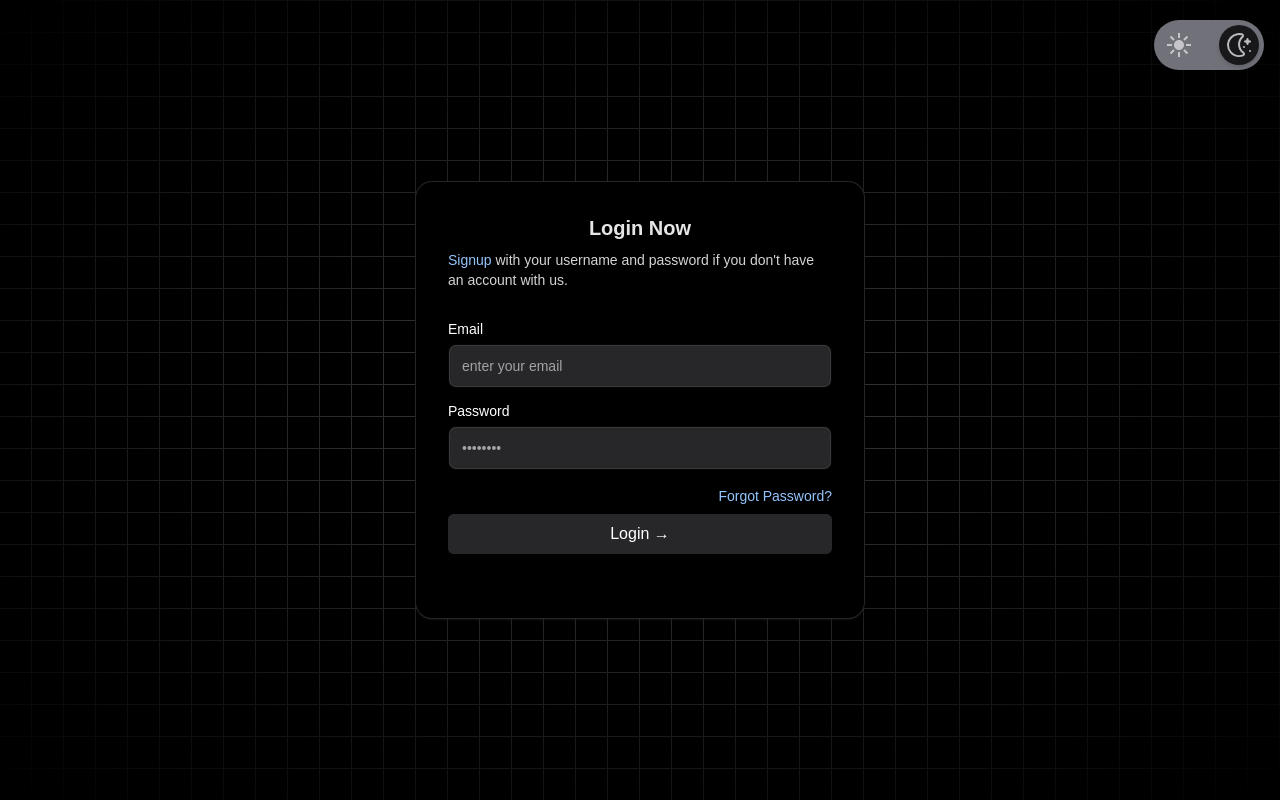
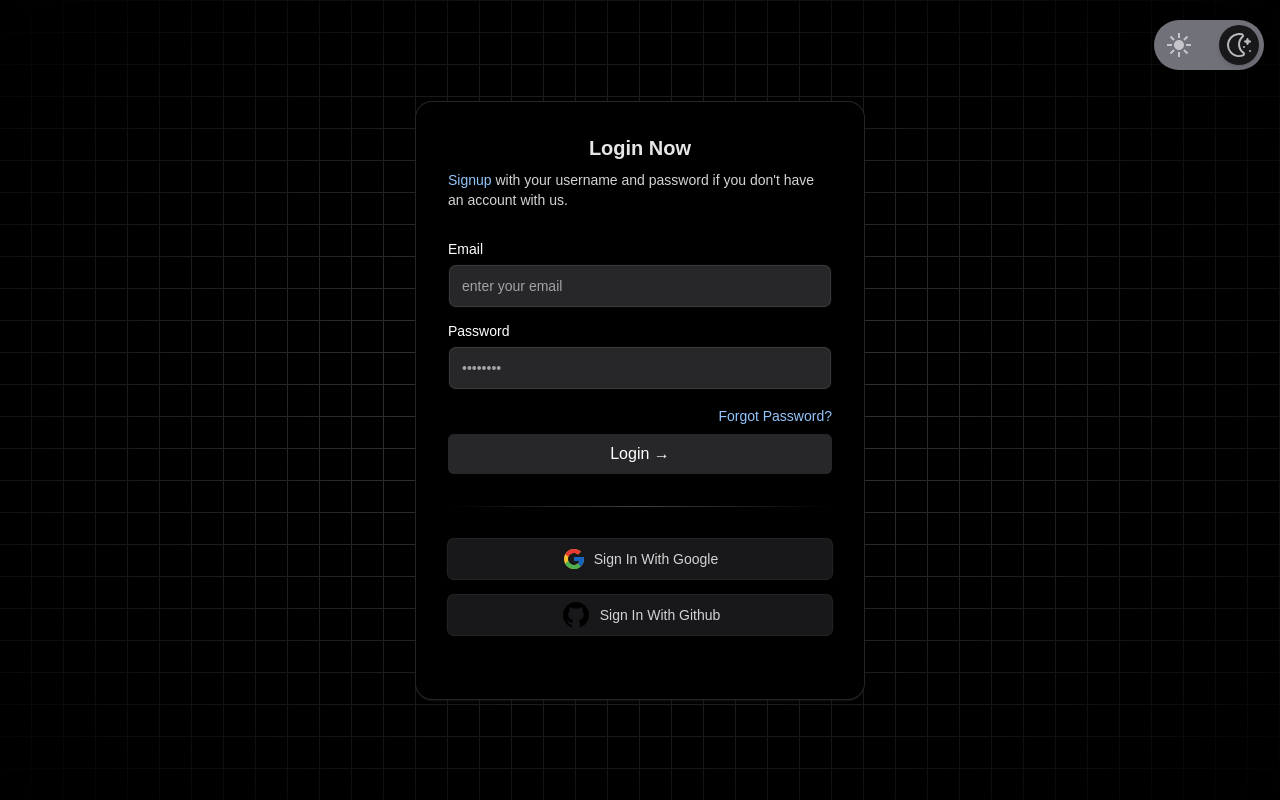
Before and after one commit to himanshuverma8/nextjs_auth, a Next.js app: page /login in a window 1280 px wide. Built offline with nearby package versions, Linux system fonts and the light colour scheme.

Commit message:
add signIn function from next-auth/react and add sign in with google and sign with github using nextauth

```diff
--- a/src/app/login/page.tsx
+++ b/src/app/login/page.tsx
@@ -7,11 +7,6 @@ import { Label } from "@/components/ui/label";
 import { Input } from "@/components/ui/input";
 import { cn } from "@/lib/utils";
 import { ToastContainer, toast } from 'react-toastify';
-import {
-  IconBrandGithub,
-  IconBrandGoogle,
-  IconBrandOnlyfans,
-} from "@tabler/icons-react";
 import DarkModeButton from "@/components/ui/darkmodeButton";
 import Spinner from "@/components/ui/spinner";
 // Define a type for user
@@ -21,7 +16,7 @@ interface User {
   password: string;
   username: string;
 }
-
+import { signIn } from 'next-auth/react';
 
 export default function LoginPage() {
   const router = useRouter();
@@ -140,40 +135,36 @@ export default function LoginPage() {
   <BottomGradient />
 </button>
 
-   {/* <div className="bg-gradient-to-r from-transparent via-neutral-300 dark:via-neutral-700 to-transparent my-8 h-[1px] w-full" />
+   <div className="bg-gradient-to-r from-transparent via-neutral-300 dark:via-neutral-700 to-transparent my-8 h-[1px] w-full" />
 
    <div className="flex flex-col space-y-4">
     <button
-       className=" relative group/btn flex space-x-2 items-center justify-start px-4 w-full text-black rounded-md h-10 font-medium shadow-input bg-gray-50 dark:bg-zinc-900 dark:shadow-[0px_0px_1px_1px_var(--neutral-800)]"
-       type="submit"
+      type="button"
+      onClick={() => signIn('google')}
+      className="relative group/btn flex space-x-2 items-center justify-center px-4 w-full text-black rounded-md h-10 font-medium shadow-input bg-gray-50 dark:bg-zinc-900 dark:shadow-[0px_0px_1px_1px_var(--neutral-800)]"
     >
-       <IconBrandGithub className="h-4 w-4 text-neutral-800 dark:text-neutral-300" />
+     <svg xmlns="http://www.w3.org/2000/svg" x="0px" y="0px" width="24" height="24" viewBox="0 0 48 48">
+<path fill="#fbc02d" d="M43.611,20.083H42V20H24v8h11.303c-1.649,4.657-6.08,8-11.303,8c-6.627,0-12-5.373-12-12	s5.373-12,12-12c3.059,0,5.842,1.154,7.961,3.039l5.657-5.657C34.046,6.053,29.268,4,24,4C12.955,4,4,12.955,4,24s8.955,20,20,20	s20-8.955,20-20C44,22.659,43.862,21.35,43.611,20.083z"></path><path fill="#e53935" d="M6.306,14.691l6.571,4.819C14.655,15.108,18.961,12,24,12c3.059,0,5.842,1.154,7.961,3.039	l5.657-5.657C34.046,6.053,29.268,4,24,4C16.318,4,9.656,8.337,6.306,14.691z"></path><path fill="#4caf50" d="M24,44c5.166,0,9.86-1.977,13.409-5.192l-6.19-5.238C29.211,35.091,26.715,36,24,36	c-5.202,0-9.619-3.317-11.283-7.946l-6.522,5.025C9.505,39.556,16.227,44,24,44z"></path><path fill="#1565c0" d="M43.611,20.083L43.595,20L42,20H24v8h11.303c-0.792,2.237-2.231,4.166-4.087,5.571	c0.001-0.001,0.002-0.001,0.003-0.002l6.19,5.238C36.971,39.205,44,34,44,24C44,22.659,43.862,21.35,43.611,20.083z"></path>
+</svg>
       <span className="text-neutral-700 dark:text-neutral-300 text-sm">
-         GitHub
+        Sign In With Google
       </span>
       <BottomGradient />
     </button>
      <button
-       className=" relative group/btn flex space-x-2 items-center justify-start px-4 w-full text-black rounded-md h-10 font-medium shadow-input bg-gray-50 dark:bg-zinc-900 dark:shadow-[0px_0px_1px_1px_var(--neutral-800)]"
-       type="submit"
+      type="button"
+      onClick={() => signIn('github')}
+      className="relative group/btn flex space-x-2 items-center justify-center px-4 w-full text-black rounded-md h-10 font-medium shadow-input bg-gray-50 dark:bg-zinc-900 dark:shadow-[0px_0px_1px_1px_var(--neutral-800)]"
     >
-       <IconBrandGoogle className="h-4 w-4 text-neutral-800 dark:text-neutral-300" />
+     <svg xmlns="http://www.w3.org/2000/svg" x="0px" y="0px" width="32" height="32" viewBox="0 0 64 64">
+<path d="M32 6C17.641 6 6 17.641 6 32c0 12.277 8.512 22.56 19.955 25.286-.592-.141-1.179-.299-1.755-.479V50.85c0 0-.975.325-2.275.325-3.637 0-5.148-3.245-5.525-4.875-.229-.993-.827-1.934-1.469-2.509-.767-.684-1.126-.686-1.131-.92-.01-.491.658-.471.975-.471 1.625 0 2.857 1.729 3.429 2.623 1.417 2.207 2.938 2.577 3.721 2.577.975 0 1.817-.146 2.397-.426.268-1.888 1.108-3.57 2.478-4.774-6.097-1.219-10.4-4.716-10.4-10.4 0-2.928 1.175-5.619 3.133-7.792C19.333 23.641 19 22.494 19 20.625c0-1.235.086-2.751.65-4.225 0 0 3.708.026 7.205 3.338C28.469 19.268 30.196 19 32 19s3.531.268 5.145.738c3.497-3.312 7.205-3.338 7.205-3.338.567 1.474.65 2.99.65 4.225 0 2.015-.268 3.19-.432 3.697C46.466 26.475 47.6 29.124 47.6 32c0 5.684-4.303 9.181-10.4 10.4 1.628 1.43 2.6 3.513 2.6 5.85v8.557c-.576.181-1.162.338-1.755.479C49.488 54.56 58 44.277 58 32 58 17.641 46.359 6 32 6zM33.813 57.93C33.214 57.972 32.61 58 32 58 32.61 58 33.213 57.971 33.813 57.93zM37.786 57.346c-1.164.265-2.357.451-3.575.554C35.429 57.797 36.622 57.61 37.786 57.346zM32 58c-.61 0-1.214-.028-1.813-.07C30.787 57.971 31.39 58 32 58zM29.788 57.9c-1.217-.103-2.411-.289-3.574-.554C27.378 57.61 28.571 57.797 29.788 57.9z"></path>
+</svg>
       <span className="text-neutral-700 dark:text-neutral-300 text-sm">
-         Google
+        Sign In With Github
       </span>
       <BottomGradient />
     </button>
-     <button
-       className=" relative group/btn flex space-x-2 items-center justify-start px-4 w-full text-black rounded-md h-10 font-medium shadow-input bg-gray-50 dark:bg-zinc-900 dark:shadow-[0px_0px_1px_1px_var(--neutral-800)]"
-       type="submit"
-     >
-       <IconBrandOnlyfans className="h-4 w-4 text-neutral-800 dark:text-neutral-300" />
-       <span className="text-neutral-700 dark:text-neutral-300 text-sm">
-         OnlyFans
-       </span>
-       <BottomGradient />
-     </button>
-   </div> in future this authentication methods will be enabled*/}
+   </div>
  </form>
 </div>
 </div>
```
Lines whose indentation alone changed are shown as unchanged.
